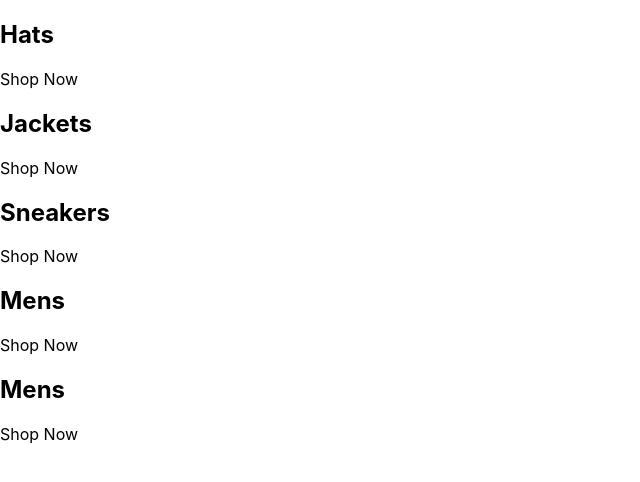
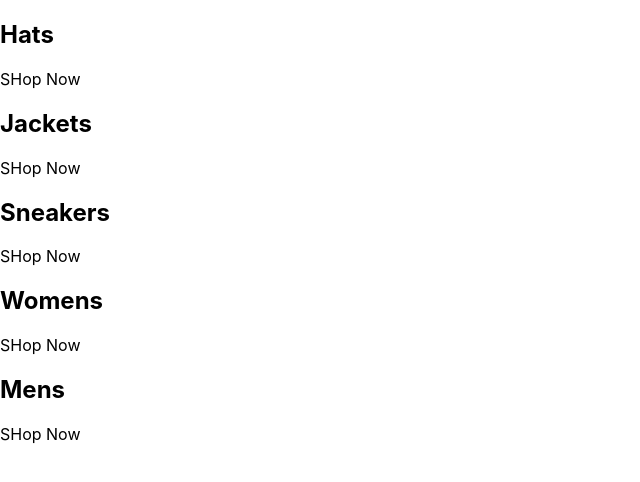
Before and after one commit to Karan-Dodeja/crwn-clothing, a JavaScript app: page / in a window 1280 px wide. Shown: the top 482 px of the page, without its empty margins (0-640 px from the left). Built offline with nearby package versions, Linux system fonts and the light colour scheme; the HTML template or start-up script is replaced by a standard one.

Commit message:
Setting categories

```diff
--- a/src/App.js
+++ b/src/App.js
@@ -1,41 +1,38 @@
 const App = () => {
+  const categories = [
+    {
+      id: 1,
+      title: "Hats",
+    },
+    {
+      id: 2,
+      title: "Jackets",
+    },
+    {
+      id: 3,
+      title: "Sneakers",
+    },
+    {
+      id: 4,
+      title: "Womens",
+    },
+    {
+      id: 5,
+      title: "Mens",
+    },
+  ];
+
   return (
     <div className="categories-container">
-      <div className="category-container">
-        {/* <img /> */}
-        <div className="category-body-container">
-          <h2>Hats</h2>
-          <p>Shop Now</p>
+      {categories.map((category) => (
+        <div className="category-container">
+          <div className="background-image" />
+          <div className="category-body-container">
+            <h2>{category.title}</h2>
+            <p>SHop Now</p>
+          </div>
         </div>
-      </div>
-      <div className="category-container">
-        {/* <img /> */}
-        <div className="category-body-container">
-          <h2>Jackets</h2>
-          <p>Shop Now</p>
-        </div>
-      </div>
-      <div className="category-container">
-        {/* <img /> */}
-        <div className="category-body-container">
-          <h2>Sneakers</h2>
-          <p>Shop Now</p>
-        </div>
-      </div>
-      <div className="category-container">
-        {/* <img /> */}
-        <div className="category-body-container">
-          <h2>Mens</h2>
-          <p>Shop Now</p>
-        </div>
-      </div>
-      <div className="category-container">
-        {/* <img /> */}
-        <div className="category-body-container">
-          <h2>Mens</h2>
-          <p>Shop Now</p>
-        </div>
-      </div>
+      ))}
     </div>
   );
 };
```
